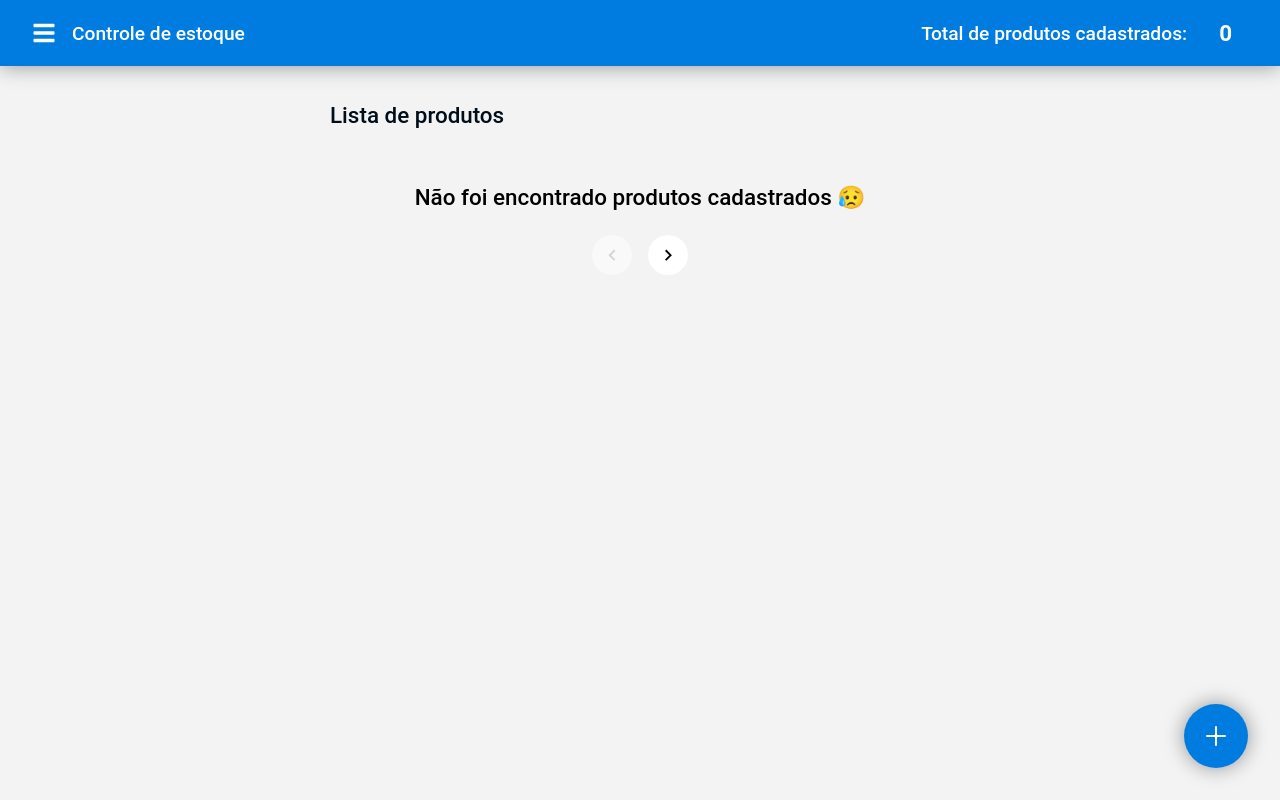
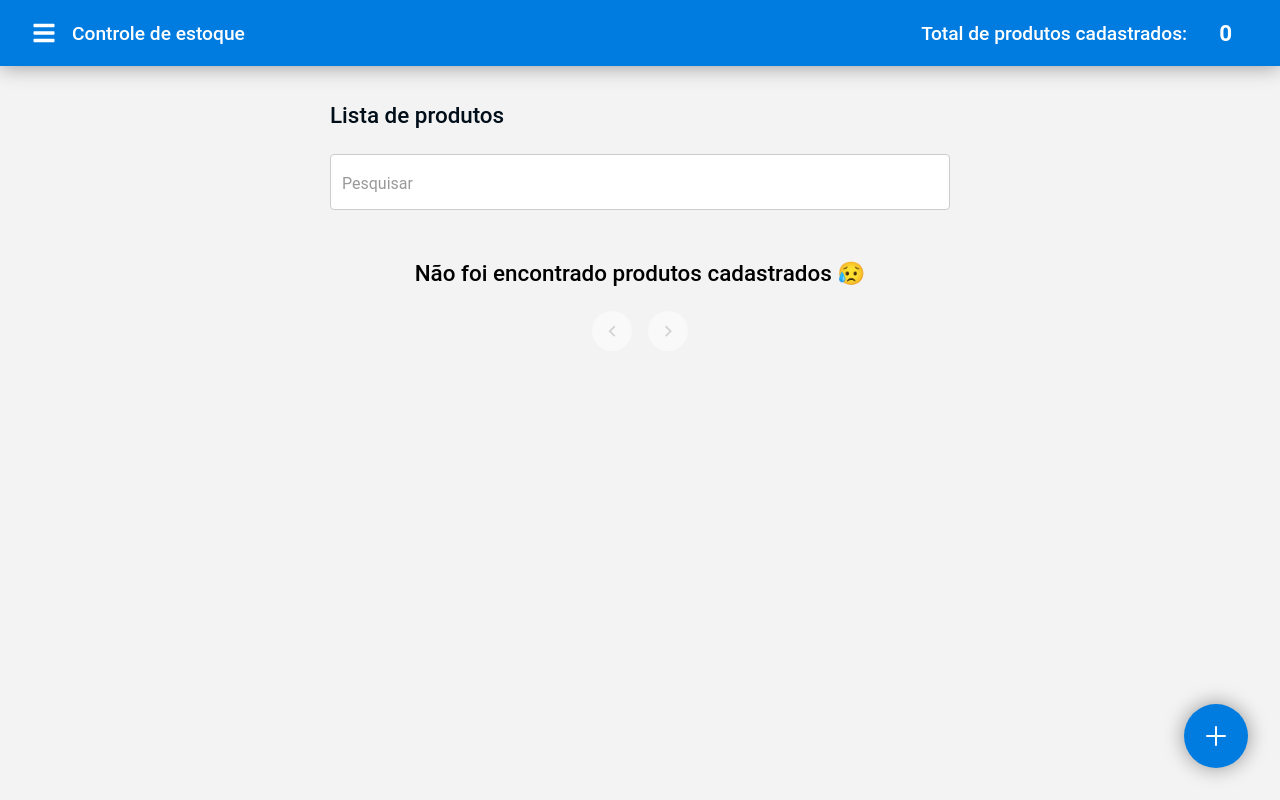
Before and after one commit to michelwene/Controle-de-estoque, a React (Create React App) app: page /produtos in a window 1280 px wide. Built offline with nearby package versions, Linux system fonts and the light colour scheme.

Commit message:
feat: search for categories and price

```diff
--- a/src/components/Pagination/index.tsx
+++ b/src/components/Pagination/index.tsx
@@ -19,7 +19,10 @@ export function Pagination({
 				<S.Button onClick={prevPage} disabled={currentPage === 1}>
 					<S.LeftIcon />
 				</S.Button>
-				<S.Button onClick={nextPage} disabled={currentPage === totalPages}>
+				<S.Button
+					onClick={nextPage}
+					disabled={currentPage === totalPages || totalPages === 0}
+				>
 					<S.RightIcon />
 				</S.Button>
 			</S.Content>
--- a/src/pages/Products/index.tsx
+++ b/src/pages/Products/index.tsx
@@ -8,15 +8,17 @@ import CardProduct from "components/CardProduct";
 import EmptyMessage from "components/EmptyMessage";
 import { Pagination } from "components/Pagination";
 import { useState } from "react";
+import useDebounce from "utils/useDebounce";
+import Input from "components/Input";
+import { removeSpecialCharacters } from "utils/removeSpecialCharacters";
 
 export default function Products() {
 	const [search, setSearch] = useState("");
+	const debouncedSearch = useDebounce(search, 700);
+
 	const [page, setPage] = useState(1);
 	const [value, toggle] = useToggle(false);
 	const { products } = useProductsContext();
-	console.log("products:", products);
-
-	const totalPages = Math.ceil(products.length / 10);
 
 	const handleNextPage = () => {
 		if (page < totalPages) {
@@ -30,18 +32,51 @@ export default function Products() {
 		}
 	};
 
+	const filteredProducts = products.filter((product) => {
+		const categoryWithoutAccent = removeSpecialCharacters(product.category!);
+		return (
+			product.name.toLowerCase().includes(debouncedSearch.toLowerCase()) ||
+			categoryWithoutAccent
+				.toLowerCase()
+				.includes(removeSpecialCharacters(debouncedSearch).toLowerCase()) ||
+			product.price!.toString().includes(debouncedSearch.toLowerCase())
+		);
+	});
+
 	const productsPerPage = products.slice((page - 1) * 10, page * 10);
+	const productsFilteredPerPage = filteredProducts.slice(
+		(page - 1) * 10,
+		page * 10
+	);
+	const productsToRender = debouncedSearch
+		? productsFilteredPerPage
+		: productsPerPage;
+
+	const totalPages = debouncedSearch
+		? Math.ceil(filteredProducts.length / 10)
+		: Math.ceil(products.length / 10);
+
+	const handleSearch = (text: string) => {
+		setPage(1);
+		setSearch(text);
+	};
 
 	return (
 		<>
 			<S.Container>
 				<S.PageTitle>Lista de produtos</S.PageTitle>
-
+				<Input
+					name="search"
+					id="search"
+					label="Pesquisar"
+					value={search}
+					onChange={handleSearch}
+				/>
 				<S.ProductsList>
-					{products.length === 0 && (
+					{productsToRender.length === 0 && (
 						<EmptyMessage text="Não foi encontrado produtos cadastrados 😥" />
 					)}
-					{productsPerPage.map((product) => (
+					{productsToRender.map((product) => (
 						<CardProduct product={product} key={product.id} />
 					))}
 				</S.ProductsList>
```
